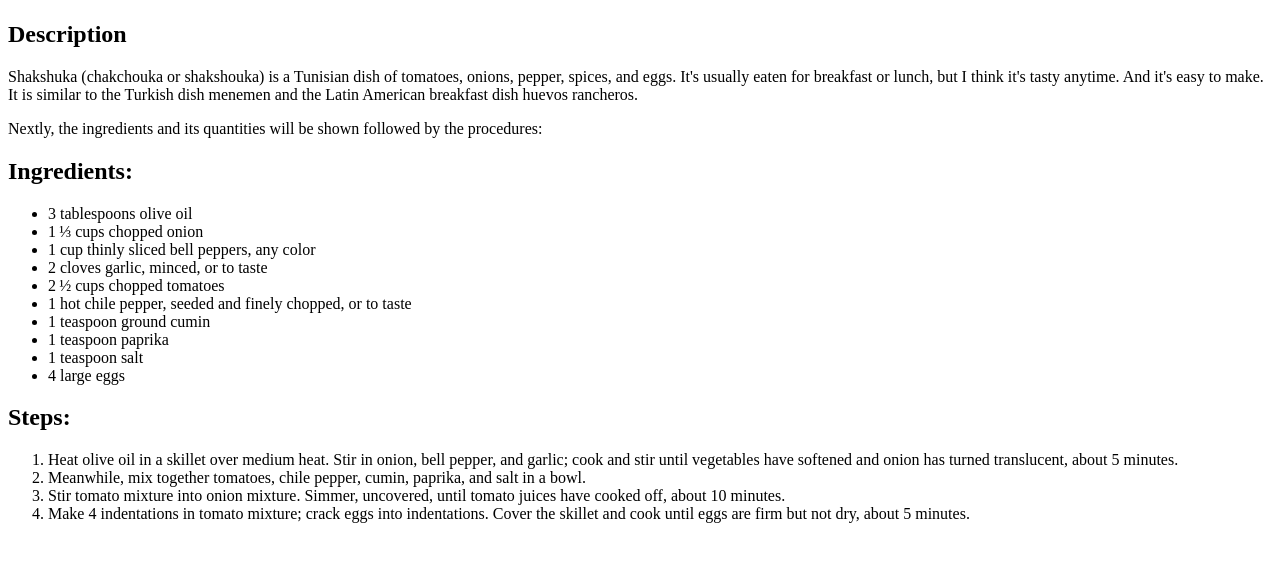
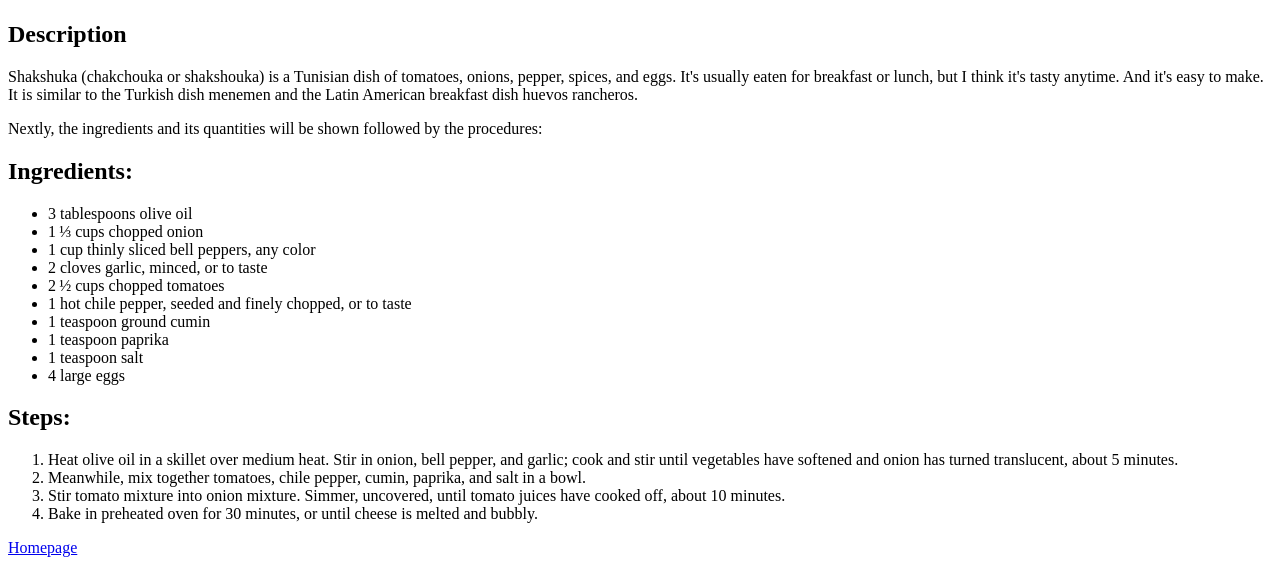
Before and after one commit to mnlfilipe/odin-recipes, a plain HTML site: page recipes/chakchouca.html in a window 1280 px wide. Shown: the part 383-948 px from the top of the page. Before the commit the page ends 922 px from the top, so only its background shows below. Drawn offline with Linux system fonts and the light colour scheme.

Commit message:
Add Homepage button to recipes pages

```diff
--- a/recipes/chakchouca.html
+++ b/recipes/chakchouca.html
@@ -40,7 +40,9 @@
 
         <li>Stir tomato mixture into onion mixture. Simmer, uncovered, until tomato juices have cooked off, about 10 minutes.</li>
 
-        <li>Make 4 indentations in tomato mixture; crack eggs into indentations. Cover the skillet and cook until eggs are firm but not dry, about 5 minutes.</li>
+        <li>Bake in preheated oven for 30 minutes, or until cheese is melted and bubbly.</li>
     </ol>
+
+    <a href="../index.html">Homepage</a>
 </body>
 </html>
```
Also changed, not shown: recipes/lasagna.html (+2 -0 lines), recipes/lemon-chicken-piccata.html (+2 -0 lines).
